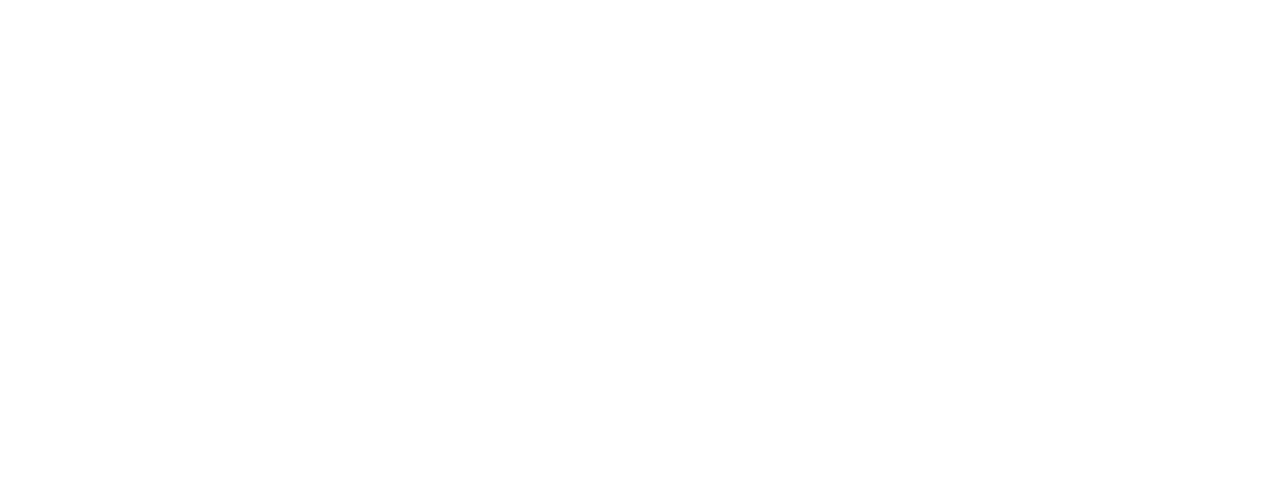
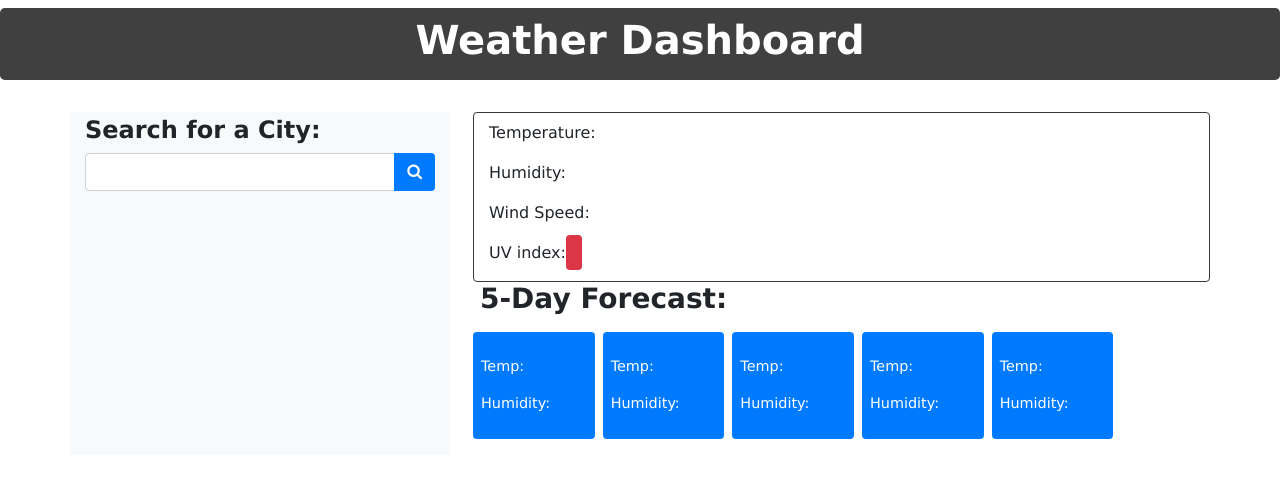
Before and after one commit to MahmoudAbdulrhman/Weather-Dashboard, a plain HTML site: page index.html in a window 1280 px wide. Drawn offline with nearby package versions, Linux system fonts and the light colour scheme.

Commit message:
add html and active bootstrap

```diff
--- a/assets/css/style.css
+++ b/assets/css/style.css
@@ -0,0 +1,26 @@
+
+*{
+    box-sizing: border-box;
+
+}
+
+body {
+
+    font-size: 16px;
+    font-family: Verdana, Geneva, Tahoma, sans-serif;
+
+}
+h3{
+    font-weight: bold;
+}
+.forecast{
+
+    font-size: 0.9em;
+}
+span{
+    font-size: 1em;
+}
+li:hover{
+    background-color: lightslategray;
+    text-decoration: underline;
+}
--- a/assets/js/script.js
+++ b/assets/js/script.js
@@ -0,0 +1,5 @@
+
+
+var getWeatherInfo = function(city){
+    // format the weather api url
+}
--- a/index.html
+++ b/index.html
@@ -4,8 +4,91 @@
     <meta charset="UTF-8">
     <meta name="viewport" content="width=device-width, initial-scale=1.0">
     <title>Weather Dashbored</title>
+        <!--Bootstrap CSS CDN-->
+        <link rel="stylesheet" href="https://cdnjs.cloudflare.com/ajax/libs/twitter-bootstrap/4.0.0/css/bootstrap.min.css" />
+        <!-- Font Awesome CSS Icons (For cool glyphicons) -->
+        <link rel="stylesheet" href="https://maxcdn.bootstrapcdn.com/font-awesome/4.5.0/css/font-awesome.min.css">
+        <link rel="stylesheet" href="./assets/css/style.css">
 </head>
 <body>
+     <!--Jumbotron for Title-->
+     <div class="jumbotron container-fluid mt-2 text-center p-2" style="background-color:#404040 ;color: white;">
+        <h1> <strong>Weather Dashboard</strong></h1>
+    </div>
+    <div class="container">
+        <!--Row for searching a city-->
+        <div class="row">
+            <div class="col-sm-4 bg-light">
+                <!--Here we create an HTML form for handling the inputs-->
+                <h4 class="pt-1"><strong>Search for a City:</strong></h4>
+                <!--Here we create the text box for capturing the search city Name-->
+                <div class="input-group mb-3">
+                    <input type="text" class="form-control"id="search-city" aria-label="City Search" aria-describedby="search-button">
+                    <div class="input-group-append">
+                        <button class=" btn bg-primary text-light" id="search-button"><i class="fa fa-search"></i></button>
+                    </div>
+                </div>
 
+                <ul class="list-group">
+
+                </ul>
+            </div>
+            <div class="col-sm-8">
+                <div class="row ml-2 border border-dark rounded">
+                    <div class="col-sm-12" id="current-weather">
+                        <h3 class="city-name mb-1 mt-2 bolder" id="current-city"></h3>
+                        <p>Temperature:<span class="current" id="temperature"></span></p>
+                        <p>Humidity:<span class="current" id="humidity"></span></p>
+                        <p>Wind Speed:<span class="current" id="wind-speed"></span></p>
+                        <p>UV index:<span class="current bg-danger rounded py-2 px-2 text-white" id="uv-index"></span></p>
+                    </div>
+                </div>
+                <!--Row for future data to be dumped here-->
+                <div class="col-sm-12" id ="future-weather">
+                    <h3>5-Day Forecast:</h3>
+                    <div class="row text-light">
+                        <div class="col-sm-2 bg-primary forecast text-white ml-2 mb-3 p-2 mt-2 rounded" >
+                            <p id="fDate0"></p>
+                            <p id="fImg0"></p>
+                            <p>Temp:<span id="fTemp0"></span></p>
+                            <p>Humidity:<span id="fHumidity0"></span></p>
+                        </div>
+                        <div class="col-sm-2 bg-primary forecast text-white ml-2 mb-3 p-2 mt-2 rounded" >
+                            <p id="fDate1"></p>
+                            <p id="fImg1"></p>
+                            <p>Temp:<span id="fTemp1"></span></p>
+                            <p>Humidity:<span id="fHumidity1"></span></p>
+                        </div>
+                        <div class="col-sm-2 bg-primary forecast text-white ml-2 mb-3 p-2 mt-2 rounded">
+                            <p id="fDate2"></p>
+                            <p id="fImg2"></p>
+                            <p>Temp:<span id="fTemp2"></span></p>
+                            <p>Humidity:<span id="fHumidity2"></span></p>
+                        </div>
+                        <div class="col-sm-2 bg-primary forecast text-white ml-2 mb-3 p-2 mt-2 rounded">
+                            <p id="fDate3"></p>
+                            <p id="fImg3"></p>
+                            <p>Temp:<span id="fTemp3"></span></p>
+                            <p>Humidity:<span id="fHumidity3"></span></p>
+                        </div>
+                        <div class="col-sm-2 bg-primary forecast text-white ml-2 mb-3 p-2 mt-2 rounded" >
+                            <p id="fDate4"></p>
+                            <p id="fImg4"></p>
+                            <p>Temp:<span id="fTemp4"></span></p>
+                            <p>Humidity:<span id="fHumidity4"></span></p>
+                        </div>
+                    </div>
+                </div>
+
+            </div>
+        </div>
+    </div>
+    <!--jQuery JS-->
+    <script src="https://code.jquery.com/jquery.js"></script>
+    <script src="https://cdnjs.cloudflare.com/ajax/libs/twitter-bootstrap/4.0.0/js/bootstrap.bundle.min.js"></script>
+    <!--Code to Jvascript File-->
+    <script src="./assets/js/script.js"></script>
 </body>
 </html>
+</body>
+</html>
```
